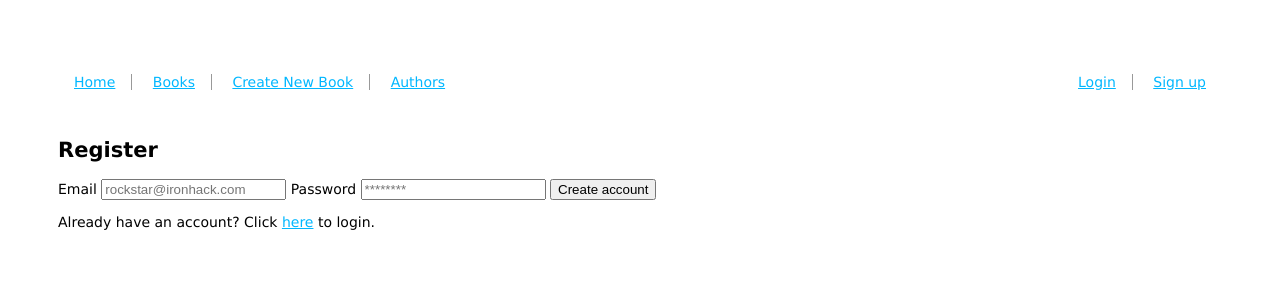
After one commit to utkucikmaz/library-project, a Node server app: page /signup in a window 1280 px wide. The commit adds this page. Shown: the top 300 px of the page. Run offline with Node 20, Linux system fonts and the light colour scheme; some libraries are stand-ins or nearby versions.

Commit message:
auth implement

```diff
--- a/app.js
+++ b/app.js
@@ -26,6 +26,7 @@ app.locals.appTitle = `${capitalize(projectName)} created with IronLauncher`;
 
 // 👇 Start handling routes here
 app.use("/", require("./routes/index.routes"));
+app.use("/", require("./routes/auth.routes"));
 app.use("/", require("./routes/book.routes"));
 app.use("/", require("./routes/author.routes"));
 
--- a/package.json
+++ b/package.json
@@ -7,6 +7,7 @@
     "dev": "nodemon server.js"
   },
   "dependencies": {
+    "bcryptjs": "^2.4.3",
     "cookie-parser": "^1.4.6",
     "dotenv": "^16.3.1",
     "express": "^4.18.2",
--- a/public/stylesheets/style.css
+++ b/public/stylesheets/style.css
@@ -14,7 +14,7 @@ h1 {
 nav {
     display: flex;
     flex-direction: row;
-    justify-content: center;
+    justify-content: space-between;
     padding-top: 1rem;
     margin-bottom: 3rem;
 }
--- /dev/null
+++ b/routes/auth.routes.js
@@ -0,0 +1,43 @@
+const express = require("express");
+const bcryptjs = require("bcryptjs");
+const User = require("../models/User.model");
+
+const router = express.Router();
+
+const saltRounds = 10;
+
+// GET /signup (display form)
+router.get("/signup", (req, res, next) => {
+    res.render("auth/signup");
+});
+
+// POST /signup (process form)
+router.post("/signup", (req, res, next) => {
+    const { email, password } = req.body;
+
+    bcryptjs
+        .genSalt(saltRounds)
+        .then((salt) => bcryptjs.hash(password, salt))
+        .then((hash) => {
+            const newUser = {
+                email: email,
+                passwordHash: hash,
+            };
+
+            return User.create(newUser);
+        })
+        .then((userFromDB) => {
+            //account created succcessfully
+            res.redirect("/user-profile");
+        })
+        .catch((error) => {
+            console.log("error creating user account... ", error);
+            next(error);
+        });
+});
+
+router.get("/user-profile", (req, res, next) => {
+    res.render("auth/user-profile");
+});
+
+module.exports = router;
--- /dev/null
+++ b/views/auth/signup.hbs
@@ -0,0 +1,25 @@
+<h2>Register</h2>
+
+<form method="POST" action="/signup">
+
+	{{#if errorMessage}}
+	<p class="warning">
+		{{errorMessage}}
+	</p>
+	{{/if}}
+
+	<label> Email
+		<input type="email" name="email" placeholder="rockstar@ironhack.com" required />
+	</label>
+
+	<label> Password
+		<input type="password" name="password" placeholder="********" required />
+	</label>
+
+	<button type="submit">Create account</button>
+
+	<div class="info">
+		<p>Already have an account? Click <a href="/login">here</a> to login.</p>
+	</div>
+
+</form>
--- /dev/null
+++ b/views/auth/user-profile.hbs
@@ -0,0 +1,6 @@
+<h1>Welcome</h1>
+<p>This is your profile page my friend!</p>
+
+<button>
+	<a href="/user-profile">Reload the page</a>
+</button>
--- a/views/layout.hbs
+++ b/views/layout.hbs
@@ -11,10 +11,16 @@
 
    <body>
       <nav>
+         <div>
          <a href="/">Home</a>
          <a href="/books">Books</a>
          <a href="/books/create">Create New Book</a>
          <a href="/authors">Authors</a>
+         </div>
+         <div>
+         <a href="/login">Login</a>
+         <a href="/signup">Sign up</a>
+         </div>
       </nav>
       {{{body}}}
 
```
Also changed, not shown: 1 other file.
